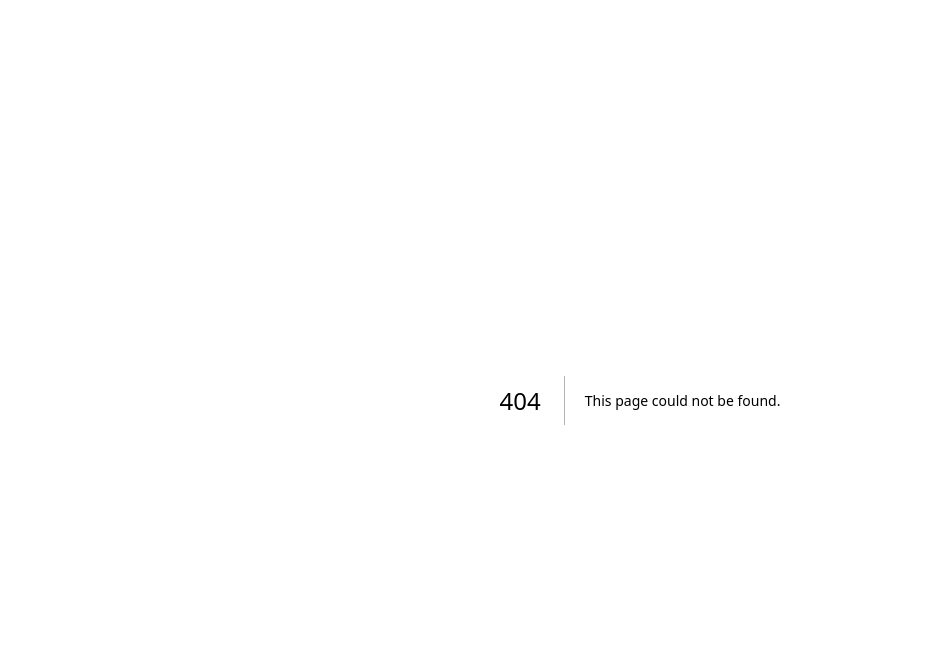
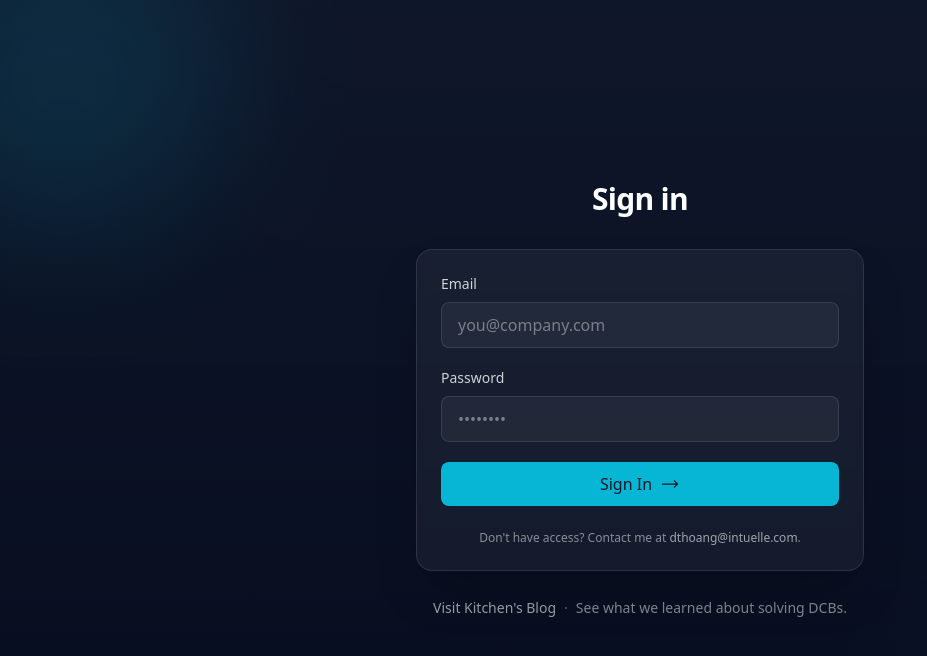
Before and after one commit to thinhhoang95/project-cortex, a Next.js app: page /login in a window 1280 px wide. Before the commit this address had no page. Shown: the top 656 px of the page, without its empty margins (0-927 px from the left). Built offline with nearby package versions, Linux system fonts and the light colour scheme.

Commit message:
Add Login Page Component with UI and Metadata. Create a new LoginPage component featuring a sign-in form, including email and password fields, and styled with ambient effects. Update metadata for the page title and description to enhance SEO and user experience.

```diff
--- /dev/null
+++ b/src/app/login/page.tsx
@@ -0,0 +1,91 @@
+import type { Metadata } from 'next'
+import Link from 'next/link'
+
+export const metadata: Metadata = {
+  title: "Sign In • Flow's Kitchen",
+  description: 'Access your Flow\'s Kitchen workspace',
+}
+
+export default function LoginPage() {
+  return (
+    <main className="relative min-h-screen flex items-center justify-center px-6 py-12">
+      {/* Ambient cyan glow accents */}
+      <div className="pointer-events-none absolute -top-20 -left-24 h-80 w-80 rounded-full bg-cyan-500/20 blur-3xl" />
+      <div className="pointer-events-none absolute -bottom-24 -right-16 h-96 w-96 rounded-full bg-cyan-400/10 blur-3xl" />
+
+      {/* Subtle vertical gradient to deepen contrast */}
+      <div className="pointer-events-none absolute inset-0 bg-gradient-to-b from-slate-900/30 to-slate-950/60" />
+
+      <section className="relative z-10 w-full max-w-md">
+        <div className="mb-8 text-center">
+
+          <h1 className="text-3xl font-semibold tracking-tight text-white">Sign in</h1>
+        </div>
+
+        <div className="rounded-2xl border border-white/10 bg-white/5 p-6 shadow-2xl backdrop-blur-sm">
+          <form action="#" method="post" className="space-y-5" noValidate>
+            <div>
+              <label htmlFor="email" className="mb-2 block text-sm text-white/80">
+                Email
+              </label>
+              <input
+                id="email"
+                name="email"
+                type="email"
+                autoComplete="email"
+                placeholder="you@company.com"
+                className="w-full rounded-lg border border-white/10 bg-white/5 px-4 py-2.5 text-white placeholder-white/40 outline-none transition focus:border-cyan-400/60 focus:ring-2 focus:ring-cyan-500/30"
+              />
+            </div>
+
+            <div>
+              <div className="mb-2 flex items-center justify-between">
+                <label htmlFor="password" className="block text-sm text-white/80">
+                  Password
+                </label>
+
+              </div>
+              <input
+                id="password"
+                name="password"
+                type="password"
+                autoComplete="current-password"
+                placeholder="••••••••"
+                className="w-full rounded-lg border border-white/10 bg-white/5 px-4 py-2.5 text-white placeholder-white/40 outline-none transition focus:border-cyan-400/60 focus:ring-2 focus:ring-cyan-500/30"
+              />
+            </div>
+
+            <button
+              type="submit"
+              className="group inline-flex w-full items-center justify-center rounded-lg bg-cyan-500 px-4 py-2.5 font-medium text-slate-900 transition hover:bg-cyan-400 focus:outline-none focus:ring-2 focus:ring-cyan-300/50"
+            >
+              Sign In
+              <svg
+                viewBox="0 0 24 24"
+                aria-hidden="true"
+                className="ml-2 h-5 w-5 transition-transform group-hover:translate-x-0.5"
+                fill="none"
+                stroke="currentColor"
+                strokeWidth="1.5"
+              >
+                <path strokeLinecap="round" strokeLinejoin="round" d="M17.25 8.25 21 12m0 0-3.75 3.75M21 12H3" />
+              </svg>
+            </button>
+          </form>
+
+          <p className="mt-6 text-center text-xs text-white/50">
+            Don&apos;t have access? Contact me at <Link href="mailto:dthoang@intuelle.com" className="text-white/60 hover:text-white">dthoang@intuelle.com</Link>.
+          </p>
+        </div>
+
+        <div className="mt-6 text-center">
+          <Link href="https://www.intuelle.com" className="text-sm text-white/60 hover:text-white">
+            Visit Kitchen's Blog
+          </Link>
+          <span className="text-sm text-white/40 mx-2">·</span>
+          <span className="text-sm text-white/50">See what we learned about solving DCBs.</span>
+        </div>
+      </section>
+    </main>
+  )
+}
--- a/src/components/Header.tsx
+++ b/src/components/Header.tsx
@@ -156,15 +156,15 @@ export default function Header() {
                     onClick={() => setShowAnalyticsDropdown(false)}
                     className="block w-full px-4 py-3 text-left text-slate-700 hover:text-slate-900 hover:bg-white/20 transition-colors rounded-lg"
                   >
-                    Pre-optimization Occupancy
+                    Current Occupancy
                   </Link>
-                  <Link
+                  {/* <Link
                     href="/flow-evaluation"
                     onClick={() => setShowAnalyticsDropdown(false)}
                     className="block w-full px-4 py-3 text-left text-slate-700 hover:text-slate-900 hover:bg-white/20 transition-colors rounded-lg"
                   >
                     Flow Evaluation
-                  </Link>
+                  </Link> */}
                   <button
                     onClick={() => setShowAnalyticsDropdown(false)}
                     className="w-full px-4 py-3 text-left text-slate-700 hover:text-slate-900 hover:bg-white/20 transition-colors rounded-lg"
```
